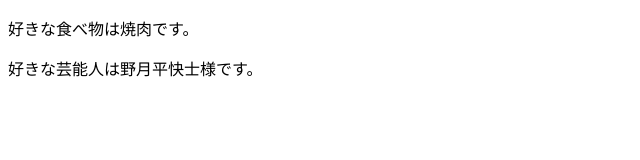
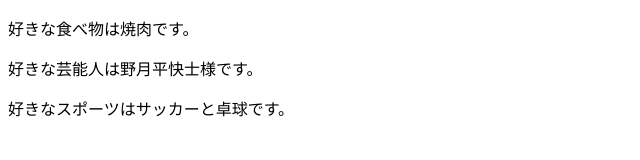
Before and after one commit to PlasticPlactice/command-practice, a plain HTML site: page index.html in a window 1280 px wide. Shown: the whole page, without its empty margins (0-640 px from the left). Drawn offline with Linux system fonts and the light colour scheme.

Commit message:
好きなスポーツを追記＆修正

```diff
--- a/index.html
+++ b/index.html
@@ -4,5 +4,6 @@
 	<body>
 		<p>好きな食べ物は焼肉です。</p>
 		<p>好きな芸能人は野月平快士様です。</p>
+		<p>好きなスポーツはサッカーと卓球です。</p>
 	</body>
 </html>
```
